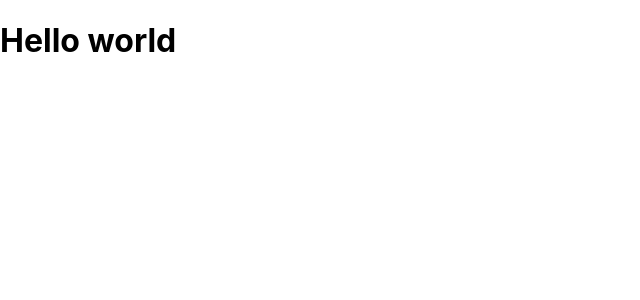
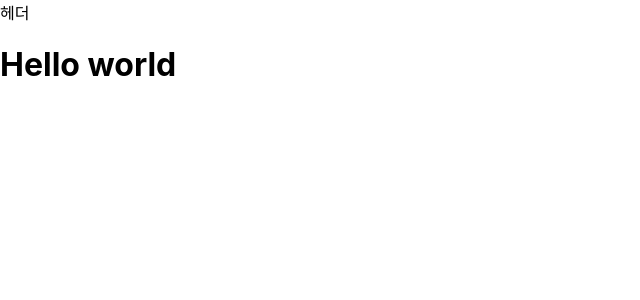
Before and after one commit to ohseungo/rwitter-sns-frontend, a React (Create React App) app: page / in a window 1280 px wide. Shown: the top 300 px of the page, without its empty margins (0-640 px from the left). Built offline with nearby package versions, Linux system fonts and the light colour scheme.

Commit message:
feat : tsconfig 및 기본 layout 설정

```diff
--- a/src/App.tsx
+++ b/src/App.tsx
@@ -1,10 +1,12 @@
 import React from "react";
 import "./App.css";
-
+import Layout from "containers/Layout";
 function App() {
   return (
     <div>
-      <h1>Hello world</h1>
+      <Layout>
+        <h1>Hello world</h1>
+      </Layout>
     </div>
   );
 }
--- /dev/null
+++ b/src/containers/Layout.tsx
@@ -0,0 +1,15 @@
+import React from "react";
+
+interface PropsType {
+  children: React.ReactNode;
+}
+const Layout = ({ children }: PropsType) => {
+  return (
+    <div>
+      <header>헤더</header>
+      {children}
+    </div>
+  );
+};
+
+export default Layout;
```
Also changed, not shown: tsconfig.json (+3 -8 lines).
